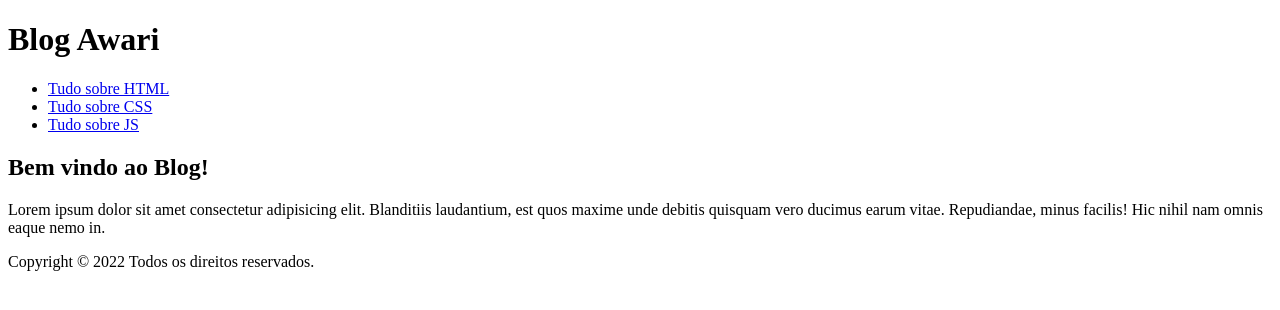
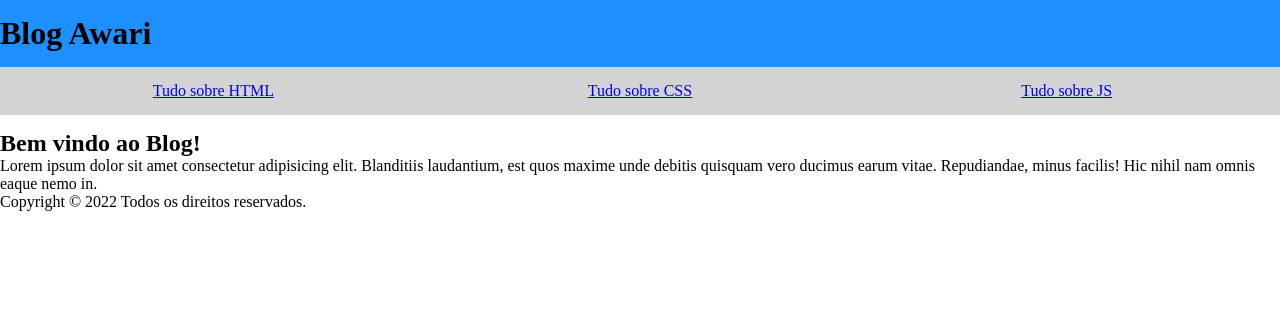
Before and after one commit to douglasdolfi/blog-awari, a plain HTML site: page index.html in a window 1280 px wide. Drawn offline with Linux system fonts and the light colour scheme.

Commit message:
Basic CSS setup

```diff
--- a/index.html
+++ b/index.html
@@ -6,21 +6,22 @@
     <meta name="keywords" content="HTML, CSS, JavaScript">
     <meta http-equiv="X-UA-Compatible" content="IE=edge" />
     <meta name="viewport" content="width=device-width, initial-scale=1.0" />
+    <link rel="stylesheet" href="style.css">
     <title>Blog Awari</title>
   </head>
   <body>
-    <header>
+    <header class="top-bar">
       <h1>Blog Awari</h1>
     </header>
-    <nav>
-      <ul>
-        <li>
+    <nav class="navigation">
+      <ul class="menu">
+        <li class="menu-item">
           <a href="tudo-sobre-html.html">Tudo sobre HTML</a>
         </li>
-        <li>
+        <li class="menu-item">
           <a href="tudo-sobre-css.html">Tudo sobre CSS</a>
         </li>
-        <li>
+        <li class="menu-item">
           <a href="tudo-sobre-js.html">Tudo sobre JS</a>
         </li>
       </ul>
--- /dev/null
+++ b/style.css
@@ -0,0 +1,27 @@
+* {
+  box-sizing: border-box;
+  margin: 0px;
+}
+
+.navigation {
+  padding: 0px;
+  background-color: lightgray;
+  margin-bottom: 15px;
+}
+
+.menu {
+  background-color: none;
+  list-style: none;
+  padding: 15px 0px;
+  display: flex;
+}
+
+.menu-item {
+  flex: 1;
+  text-align: center;
+}
+
+.top-bar {
+  background-color: dodgerblue;
+  padding: 15px 0px;
+}
```
